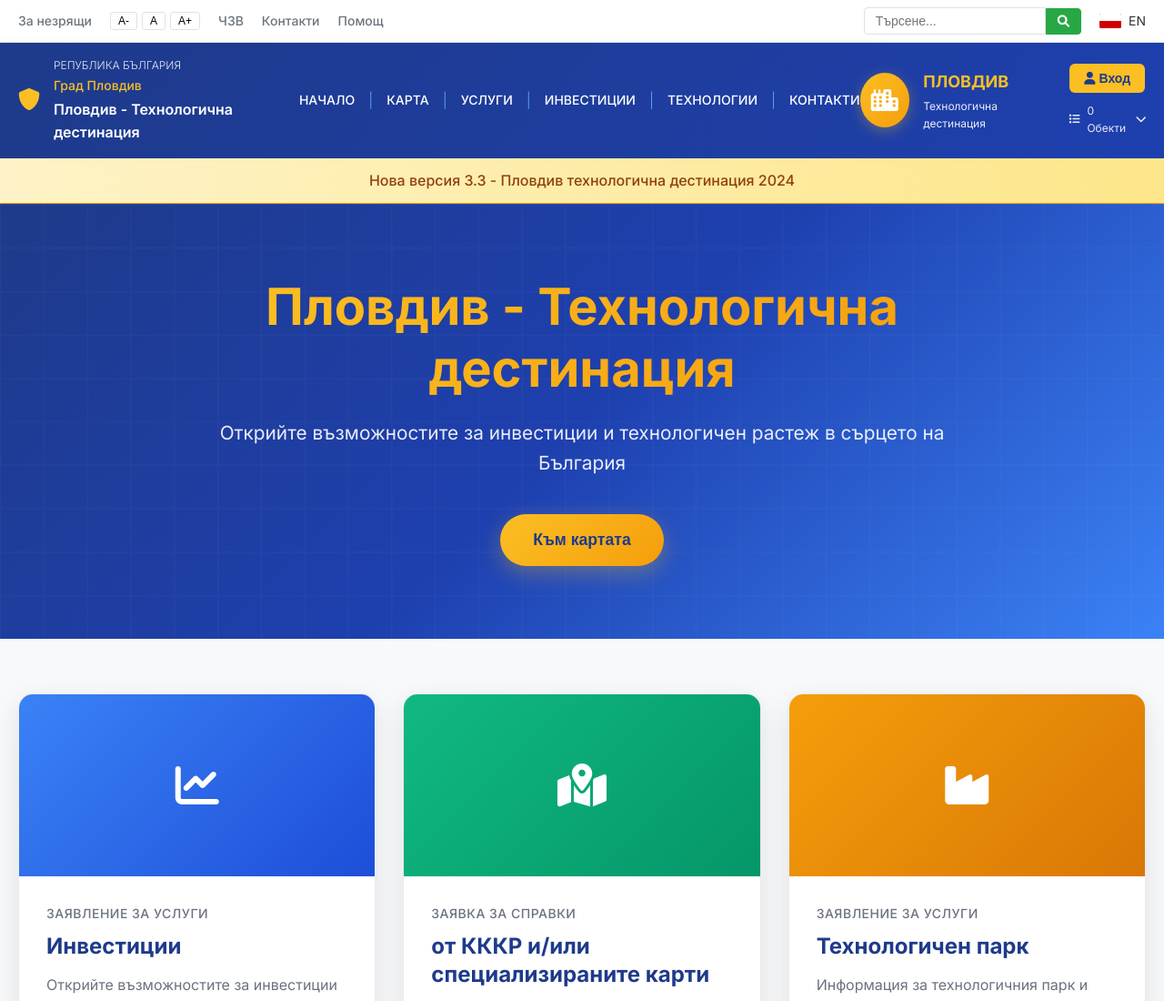
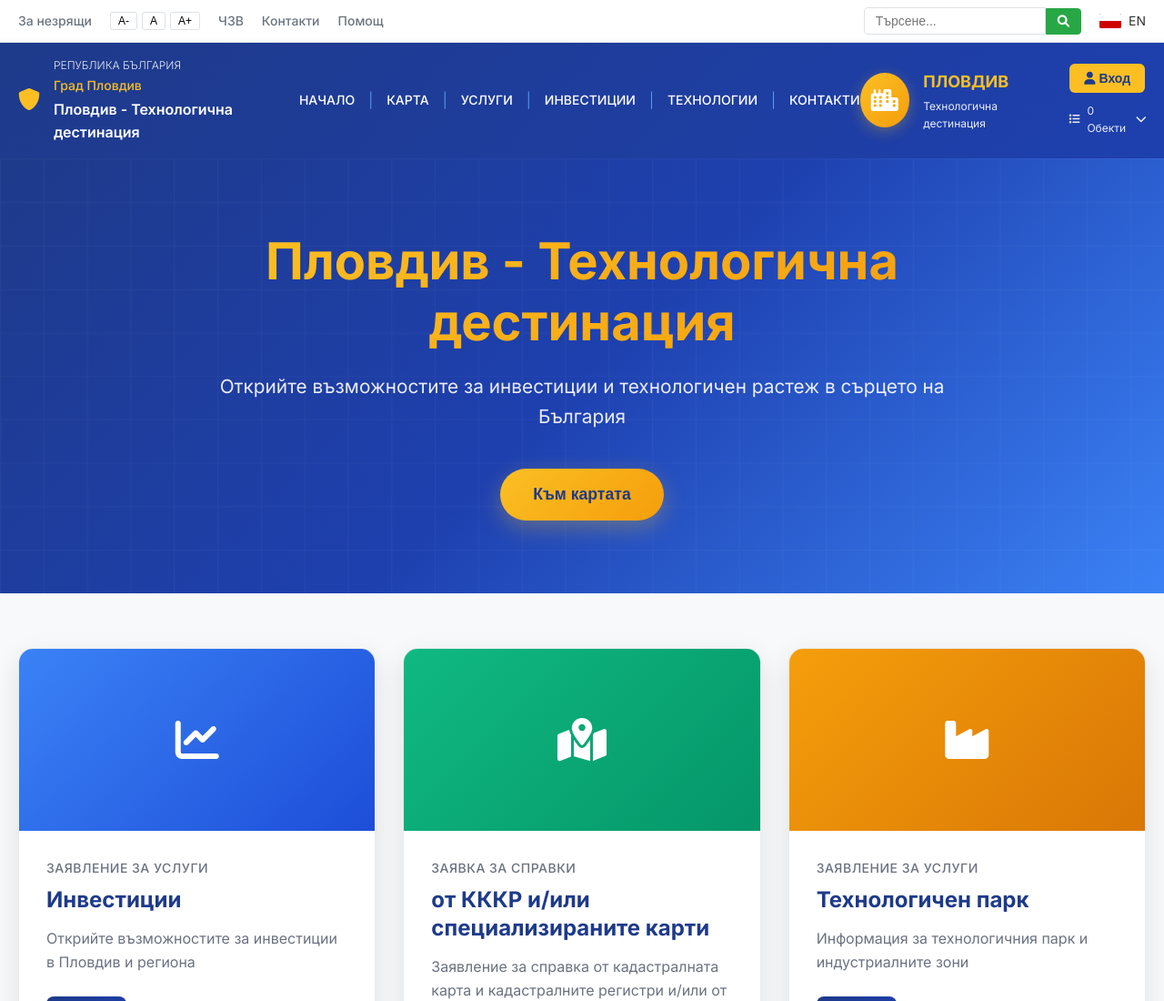
Before and after one commit to NikolaLazarov/newplovdiv, a plain HTML site: page index.html in a window 1280 px wide. Shown: the top 1100 px of the page at 91% size. Drawn offline with Linux system fonts and the light colour scheme.

Commit message:
remove alert bar

```diff
--- a/index.html
+++ b/index.html
@@ -79,11 +79,6 @@
             </div>
         </div>
     </nav>
-
-    <!-- Alert Bar -->
-    <div class="alert-bar">
-        <span>Нова версия 3.3 - Пловдив технологична дестинация 2024</span>
-    </div>
 
     <!-- Hero Section -->
     <section class="hero-section">
```
